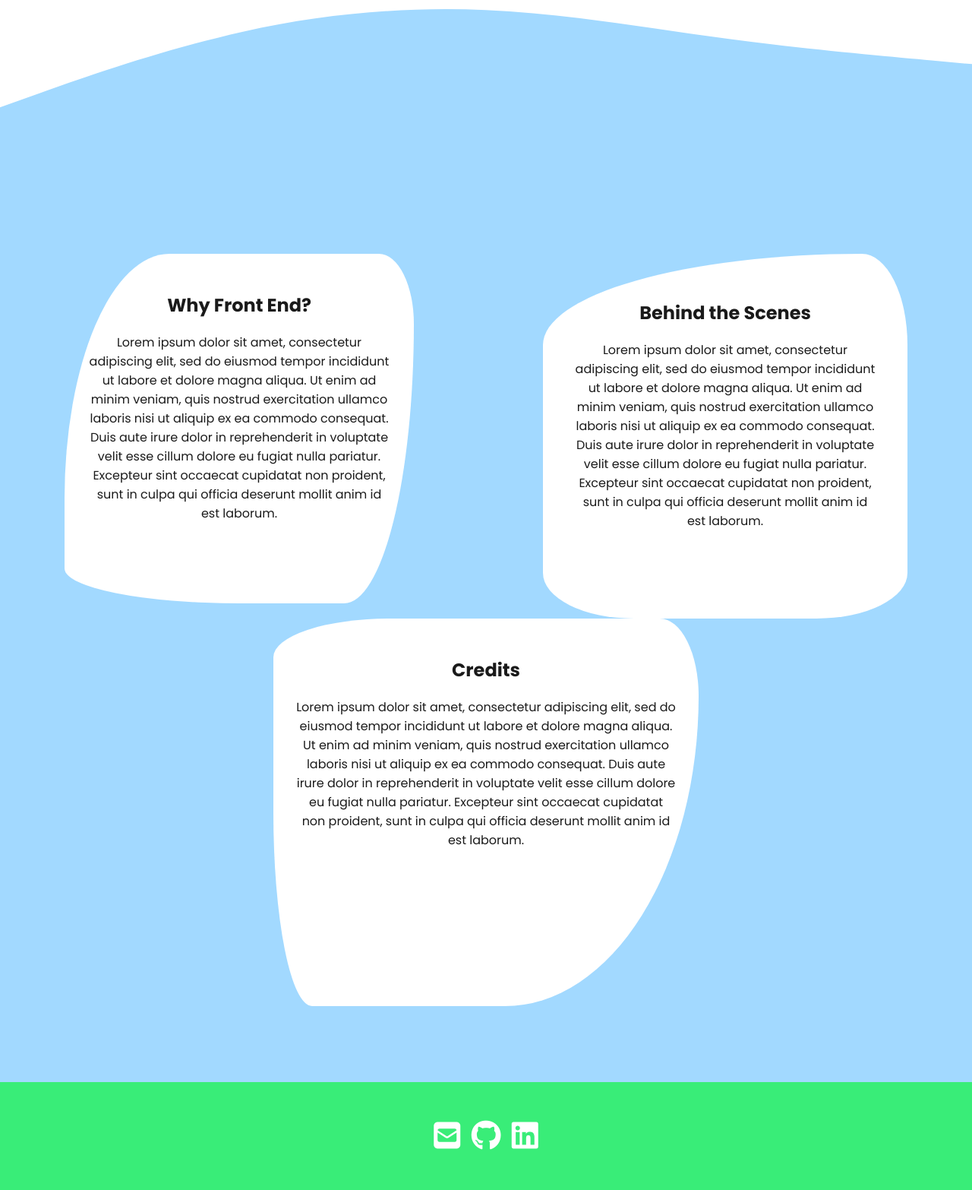
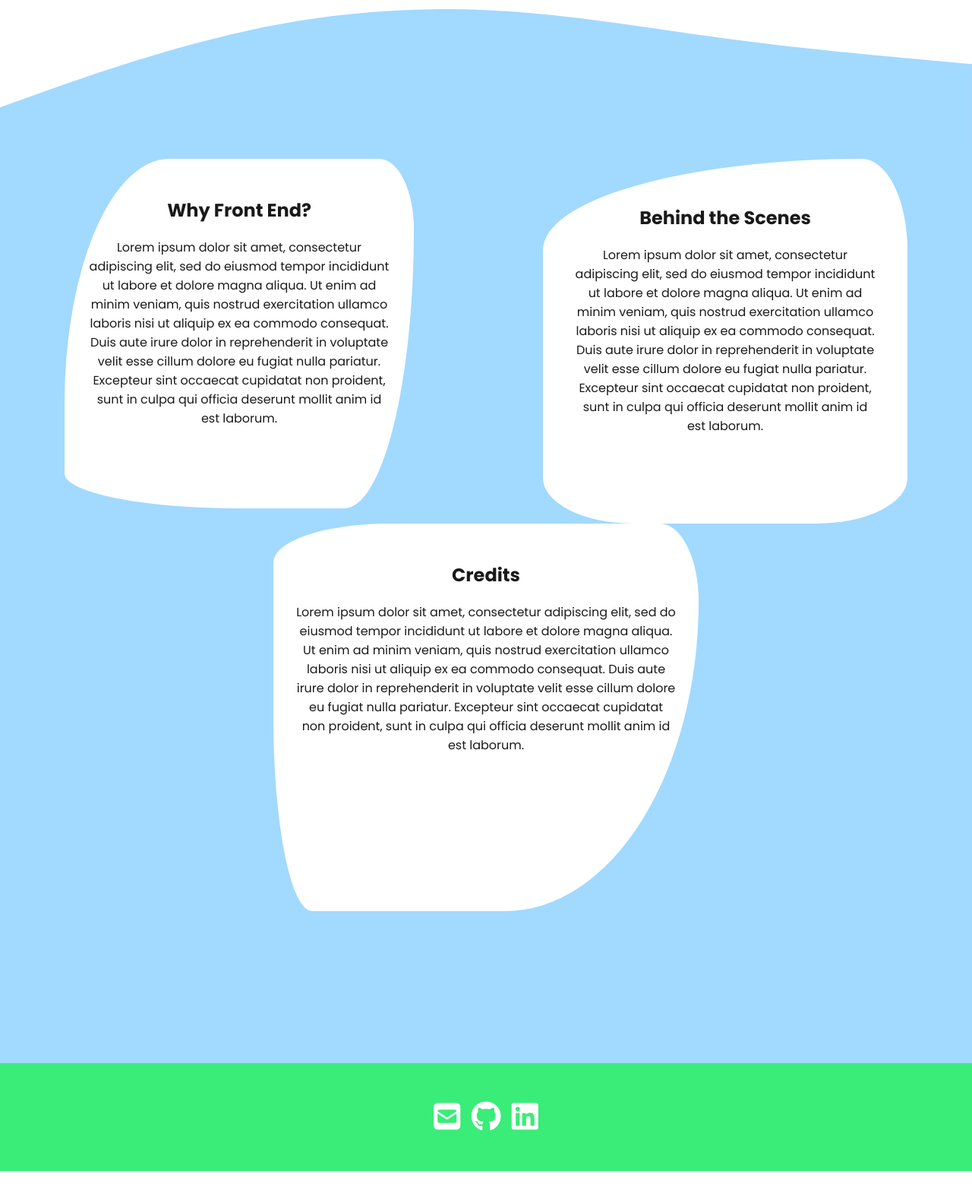
Before and after one commit to kimela1/llama-trainer, a PHP site: page / in a window 1280 px wide. Shown: the part 1887-3453 px from the top of the page at 76% size. After the commit the page ends 3428 px from the top, so only its background shows below. Run offline with PHP 8.4, Linux system fonts and the light colour scheme; some libraries are stand-ins or nearby versions.

Commit message:
updated padding in about-grid

```diff
--- a/css/main.css
+++ b/css/main.css
@@ -115,11 +115,11 @@ svg {
 
 /* ABOUT */
 .about-grid {
-  top: -50px;
-  margin-bottom: -50px;
+  top: -80px;
+  margin-bottom: -80px;
   position: relative;
   background-color: #a2d9ff;
-  padding: 100px 0 100px;
+  padding: 5px 0 200px;
   display: flex;
   justify-content: space-around;
   flex-wrap: wrap;
```
